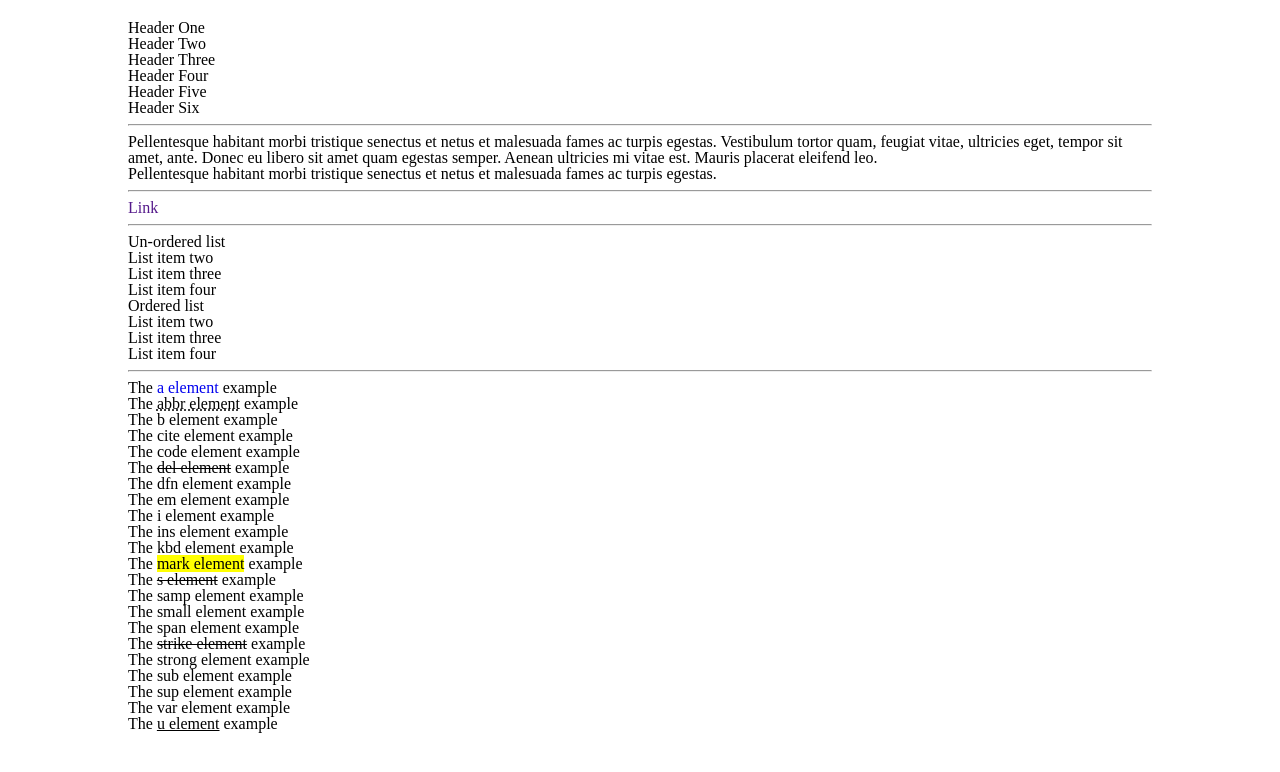
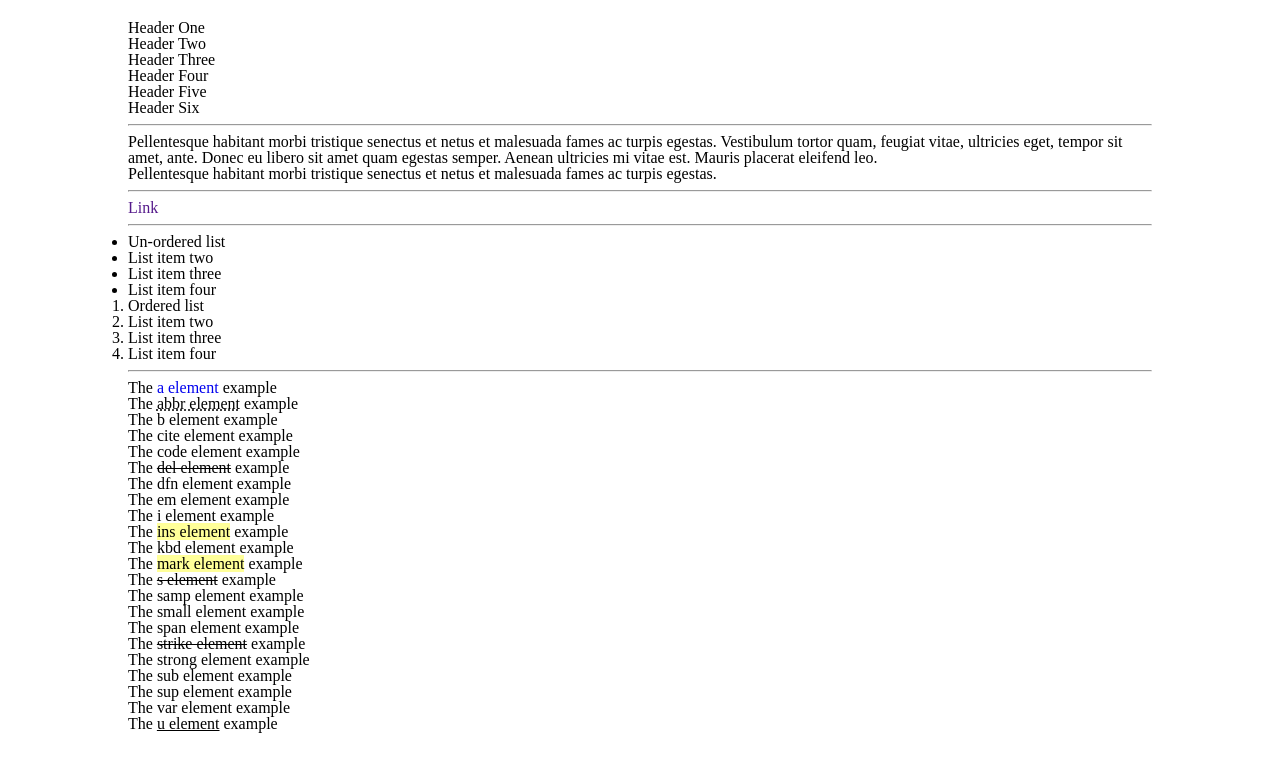
Before and after one commit to pebblecode/PCR, a plain HTML site: page index.html in a window 1280 px wide. Drawn offline with Linux system fonts and the light colour scheme.

Commit message:
add mark & ins background color option

```diff
--- a/sass/_PCR.scss
+++ b/sass/_PCR.scss
@@ -23,20 +23,21 @@ time, mark, audio, video {
   font: inherit;
   vertical-align: baseline;
 }
+
 /* HTML5 display-role reset for older browsers */
 article, aside, details, figcaption, figure,
 footer, header, hgroup, menu, nav, section {
   display: block;
 }
+
 body {
   line-height: 1;
 }
-ol, ul {
-  list-style: none;
-}
+
 blockquote, q {
   quotes: none;
 }
+
 blockquote:before, blockquote:after,
 q:before, q:after {
   content: '';
@@ -52,6 +53,7 @@ q:before, q:after {
 ins {
   text-decoration: none;
 }
+
 del {
   text-decoration: line-through;
 }
@@ -71,7 +73,11 @@ table {
 // --------------------------------------------------------
 $remove-list-styles: false !default;
 $link-underline: none !default;
-$mark-ins-color: #FF9 !default;
+$mark-ins-color: empty !default;
+
+
+// Custom additions
+// --------------------------------------------------------
 
 // Remove list styles
 @if $remove-list-styles == true {
@@ -96,3 +102,9 @@ $mark-ins-color: #FF9 !default;
     text-decoration: underline;
   }
 }
+
+@if $mark-ins-color != empty {
+  mark, ins{
+    background-color: $mark-ins-color;
+  }
+}
--- a/sass/style.scss
+++ b/sass/style.scss
@@ -2,8 +2,9 @@
 // PCR Variables
 // ========================================================
 
-$remove-list-styles: true;
+$remove-list-styles: false;
 $link-underline: hover;
+$mark-ins-color: #FF9;
 
 // ========================================================
 // PCR "pebble custom reset"
```
Also changed, not shown: stylesheets/style.css.
